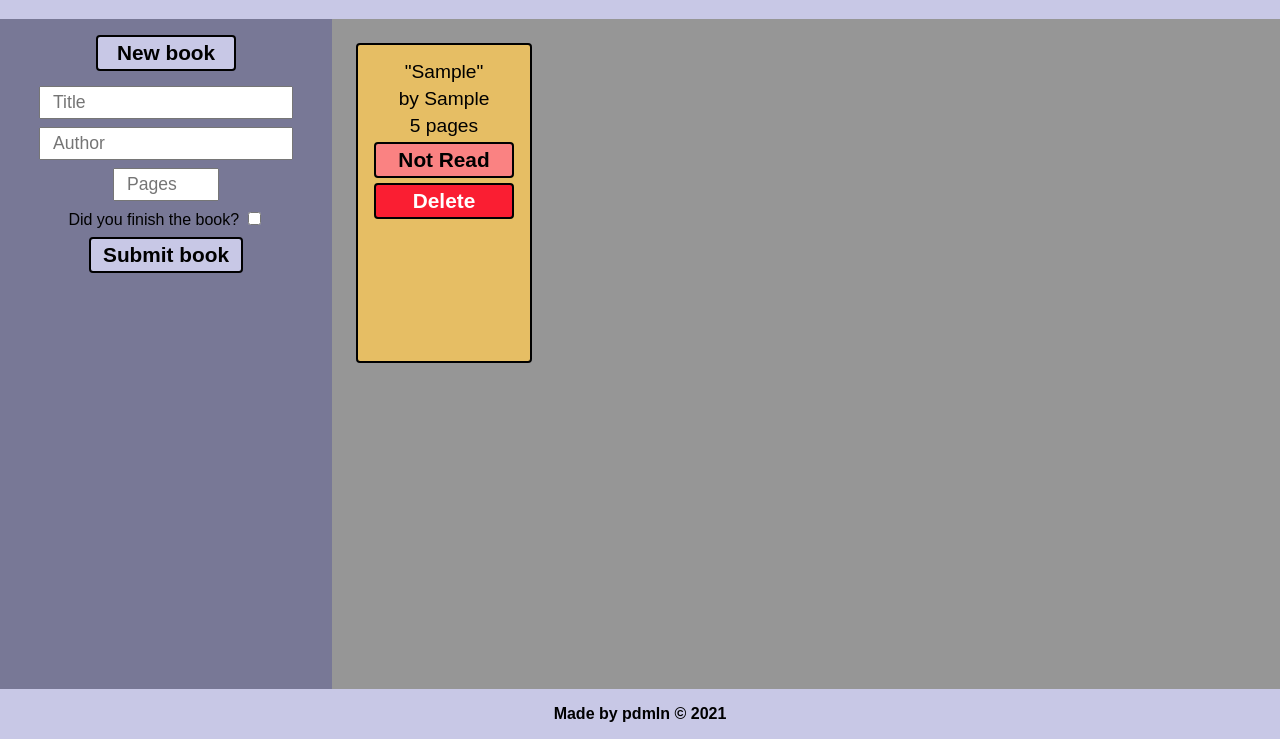
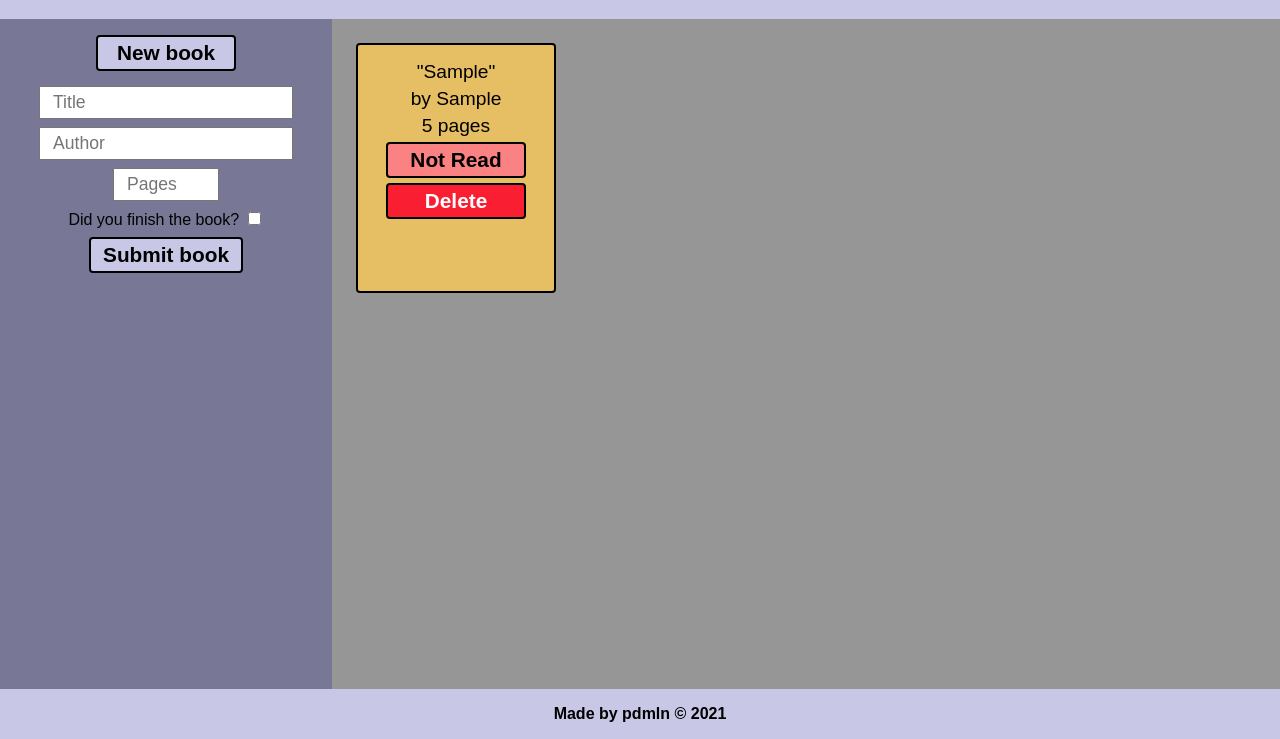
Before and after one commit to pdlmn/library, a plain HTML site: page index.html in a window 1280 px wide. Both pictures are taken after typing "Sample", "Sample", "5" into the empty fields and a click on the input "Submit book". Shown: the part 61-800 px from the top of the page. Drawn offline with Linux system fonts and the light colour scheme.

Commit message:
Adjusted card sizes

```diff
--- a/style.css
+++ b/style.css
@@ -54,15 +54,16 @@ input {
 .books {
   display: flex;
   flex-wrap: wrap;
+  justify-content: flex-start;
   min-height: 150px;
   gap: 16px;
   margin: 24px;
 }
 
 .book {
-  min-width: 20vh;
-  min-height: 20vh;
-  max-height: 40vh;
+  min-width: 200px;
+  min-height: 200px;
+  max-height: 250px;
   border: 2px solid black;
   box-sizing: border-box;
   border-radius: 4px;
```
